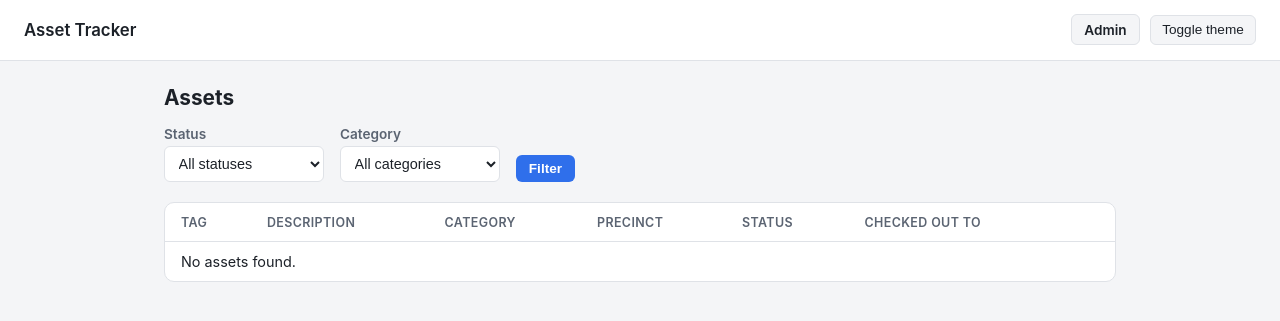
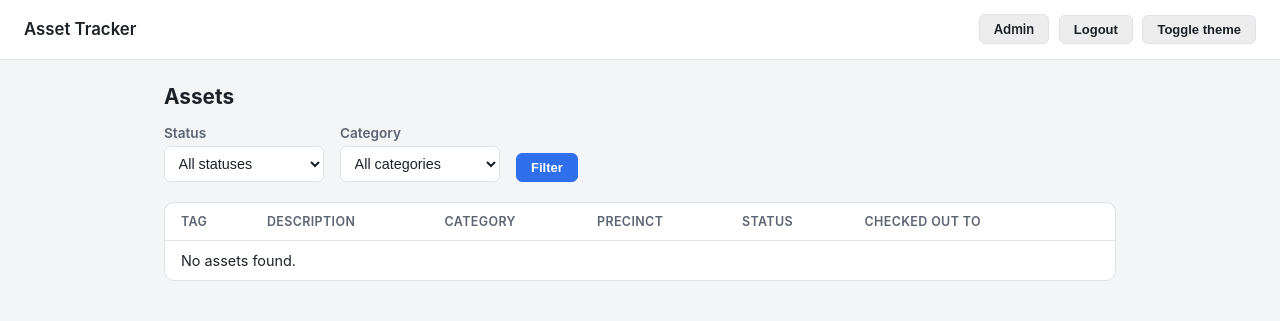
Before and after one commit to ceason5002/asset_tracker2, a Django app: page /assets/ in a window 1280 px wide. Shown: the top 321 px of the page. Run offline with Django 5.2, Linux system fonts and the light colour scheme; the visitor is signed in with stand-in values (Sample User, id 1); data that the repository does not hold is empty.

Commit message:
Add logout button, rebrand as Police Asset Tracker, restyle buttons
- Add a Logout button next to Admin in the main page header.
- Set admin site_header/site_title to "Police Asset Tracker" and
  wire the custom admin/base_site.html to actually render title/
  branding blocks (it previously extended admin/base.html without
  overriding them, so the login page title/branding were blank).
- Restyle .btn/.btn-primary/.btn-secondary/.theme-toggle to match
  the pill-button look used in the admin nav bar (rounded, 6px/14px
  padding, 13px semibold text, hover state).

```diff
--- a/assets/admin.py
+++ b/assets/admin.py
@@ -1,6 +1,10 @@
 from django.contrib import admin
 
 from .models import Asset, Checkout, MaintenanceLog, Officer, Precinct
+
+admin.site.site_header = 'Police Asset Tracker'
+admin.site.site_title = 'Police Asset Tracker'
+admin.site.index_title = 'Administration'
 
 
 @admin.register(Precinct)
--- a/assets/templates/admin/base_site.html
+++ b/assets/templates/admin/base_site.html
@@ -1,5 +1,11 @@
 {% extends "admin/base.html" %}
 {% load static %}
+
+{% block title %}{% if subtitle %}{{ subtitle }} | {% endif %}{{ title }} | {{ site_title|default:"Police Asset Tracker" }}{% endblock %}
+
+{% block branding %}
+<div id="site-name"><a href="{% url 'admin:index' %}">{{ site_header|default:"Police Asset Tracker" }}</a></div>
+{% endblock %}
 
 {% block extrastyle %}
 {{ block.super }}
--- a/assets/templates/assets/base.html
+++ b/assets/templates/assets/base.html
@@ -102,14 +102,20 @@
   }
 
   .theme-toggle {
+    display: inline-flex;
+    align-items: center;
+    justify-content: center;
     border: 1px solid var(--border);
-    background: var(--bg);
+    background: color-mix(in srgb, var(--text) 8%, transparent);
     color: var(--text);
     border-radius: 6px;
-    padding: 0.4rem 0.7rem;
+    padding: 6px 14px;
     cursor: pointer;
-    font-size: 0.85rem;
+    font-size: 13px;
+    font-weight: 600;
+    transition: background 0.15s ease;
   }
+  .theme-toggle:hover { background: color-mix(in srgb, var(--text) 15%, transparent); }
 
   main {
     max-width: 1000px;
@@ -159,17 +165,30 @@
   .badge.retired { background: var(--badge-retired-bg); color: var(--badge-retired-text); }
 
   .btn {
-    display: inline-block;
-    border: none;
+    display: inline-flex;
+    align-items: center;
+    justify-content: center;
     border-radius: 6px;
-    padding: 0.4rem 0.8rem;
-    font-size: 0.85rem;
+    padding: 6px 14px;
+    font-size: 13px;
     font-weight: 600;
     cursor: pointer;
     text-decoration: none;
+    border: 1px solid transparent;
+    transition: background 0.15s ease;
   }
-  .btn-primary { background: var(--accent); color: var(--accent-text); }
-  .btn-secondary { background: var(--bg); color: var(--text); border: 1px solid var(--border); }
+  .btn-primary {
+    background: var(--accent);
+    color: var(--accent-text);
+    border-color: var(--accent);
+  }
+  .btn-primary:hover { background: color-mix(in srgb, var(--accent) 85%, black); }
+  .btn-secondary {
+    background: color-mix(in srgb, var(--text) 8%, transparent);
+    color: var(--text);
+    border-color: var(--border);
+  }
+  .btn-secondary:hover { background: color-mix(in srgb, var(--text) 15%, transparent); }
 
   .messages { list-style: none; padding: 0; margin: 0 0 1rem; }
   .messages li {
@@ -225,6 +244,12 @@
     {% if user.is_superuser %}
       <a class="btn btn-secondary" href="/admin/">Admin</a>
     {% endif %}
+    {% if user.is_authenticated %}
+      <form method="post" action="{% url 'logout' %}" class="inline">
+        {% csrf_token %}
+        <button class="btn btn-secondary" type="submit">Logout</button>
+      </form>
+    {% endif %}
     <button class="theme-toggle" id="theme-toggle" type="button">Toggle theme</button>
   </div>
 </header>
--- a/config/urls.py
+++ b/config/urls.py
@@ -15,11 +15,13 @@ Including another URLconf
     2. Add a URL to urlpatterns:  path('blog/', include('blog.urls'))
 """
 from django.contrib import admin
+from django.contrib.auth import views as auth_views
 from django.urls import include, path
 from django.views.generic import RedirectView
 
 urlpatterns = [
     path('admin/', admin.site.urls),
+    path('logout/', auth_views.LogoutView.as_view(next_page='assets:asset_list'), name='logout'),
     path('assets/', include('assets.urls')),
     path('', RedirectView.as_view(pattern_name='assets:asset_list')),
 ]
```
